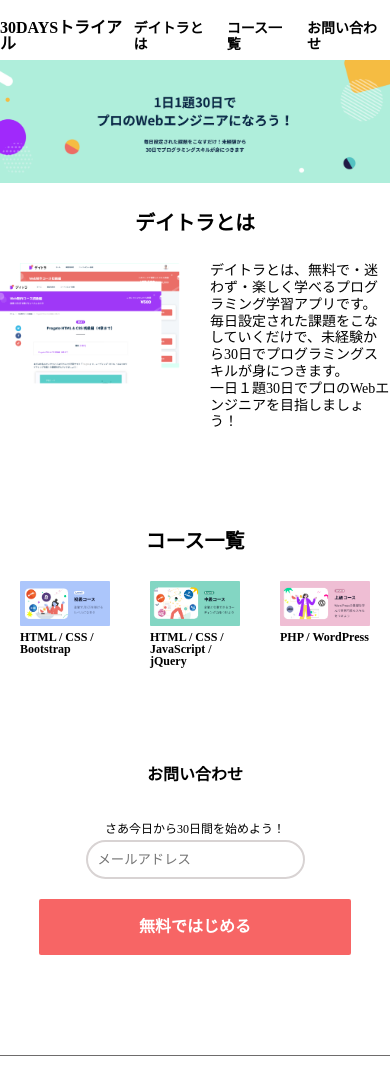
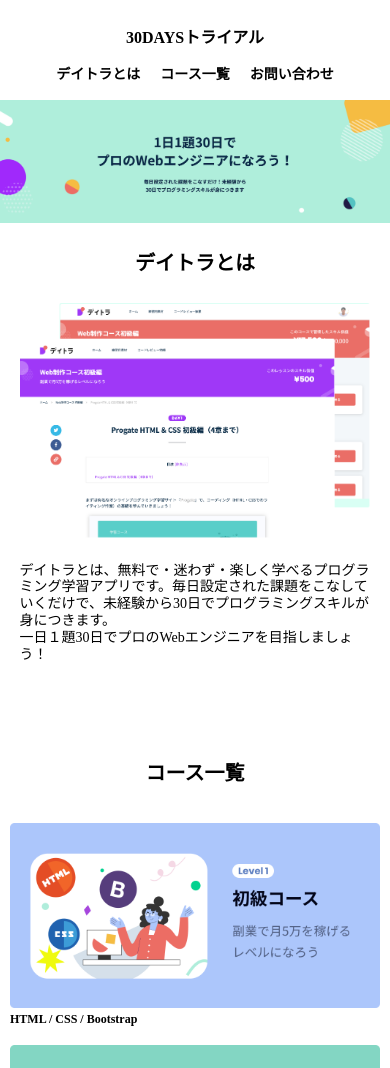
Before and after one commit to kento-777/Time-attack1, a plain HTML site: page index.html in a window 390 px wide. Shown: the top 1068 px of the page. Drawn offline with Linux system fonts and the light colour scheme.

Commit message:
完成版

```diff
--- a/css/_values.scss
+++ b/css/_values.scss
@@ -1,5 +1,3 @@
 //headerの修飾
 $header-margin: 0 auto;
 $item-margin: 0 10px;
-
-$smart-phone: 480px;
--- a/css/style.scss
+++ b/css/style.scss
@@ -3,11 +3,13 @@
 
 @mixin content{
   margin: 0 20px;
+
     p {
       font-size: 12px;
       margin-top: 5px;
       font-weight: bolder;
     }
+
     img {
       max-width: 100%;
     }
@@ -34,17 +36,17 @@
     display: flex;
     justify-content: space-between;
     padding-top: 20px;
+
     .left-logo {
-
       &__h2 {
         font-weight: bold;
       }
     }
 
     .right-logo {
-
       .logo-list {
         display: flex;
+
         .item {
           margin: $item-margin;
 
@@ -62,11 +64,9 @@
 
 //main デイトラとは
 .main-vsual {
-
   &__img{
   width: 100%;
   background-size: cover;
-
   }
 }
 
@@ -79,6 +79,7 @@
   font-size: 20px;
   font-weight: bold;
   }
+
   .constructions {
     display: flex;
 
@@ -88,6 +89,7 @@
         max-width: 100%;
       }
     }
+
     &__p {
       margin-left: 30px;
       font-size: 14px;
@@ -100,6 +102,7 @@
 //main コース一覧
 .contents {
   @include wrapper;
+
   &__title {
     text-align: center;
     margin: 30px auto;
@@ -132,11 +135,13 @@
     font-weight: bold;
     margin: 20px 0;
   }
+
   &__p {
     font-size: 12px;
     margin-top: 40px;
     margin-bottom: 5px;
   }
+
   form {
     input {
       border: solid 2px rgb(216, 211, 211);
@@ -164,12 +169,83 @@
   border-top: solid 1px rgb(110, 108, 108);
   text-align: right;
   font-size: 0.5rem;
+
   p {
     margin: 15px 0;
   }
 }
 
 //レスポンシブ対応
-@media screen and (max-width:$smart-phone) {
+@media screen and (max-width: 480px) {
+  .header {
+    height: 90px;
 
+    &__wrapper {
+      flex-flow: column;
+      margin: 10px 0 10px 0;
+
+      .left-logo {
+        text-align: center;
+        margin-bottom: 10px;
+      }
+
+      .right-logo {
+        text-align: center;
+        margin: 10px auto 5px auto;
+      }
+    }
+  }
+  .about {
+    .constructions {
+      flex-flow: column;
+      justify-content: center;
+      align-items: center;
+      max-width: 100%;
+
+      &__p {
+        margin-top: 20px;
+        margin-left: 0;
+        width: 90%;
+      }
+
+      &__img {
+        width: 90%;
+      }
+    }
+  }
+
+
+  .contents {
+    &__list {
+      flex-flow: column;
+
+      .item {
+        &-first, &-second, &-third {
+        margin: 10px;
+        }
+      }
+    }
+  }
+
+  .contact {
+    &__p {
+      margin-bottom: 20px;
+    }
+
+    form {
+      input {
+        width: 90%;
+      }
+    }
+  }
+
+  .submit__btn {
+    width: 90%;
+  }
+
+  footer {
+    p {
+      text-align: center;
+    }
+  }
 }
```
Also changed, not shown: css/_colors.scss (deleted), css/style.css, 1 other file.
